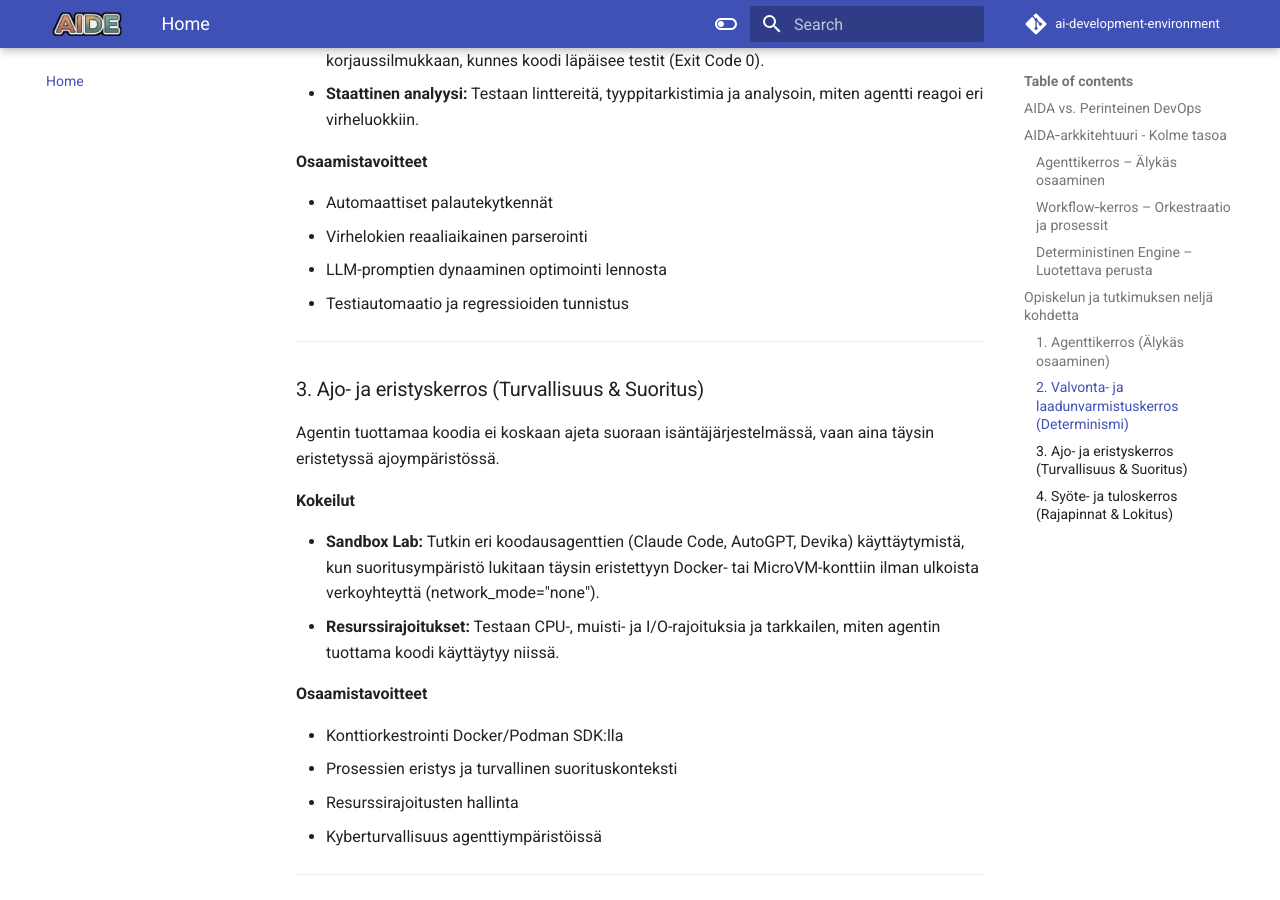
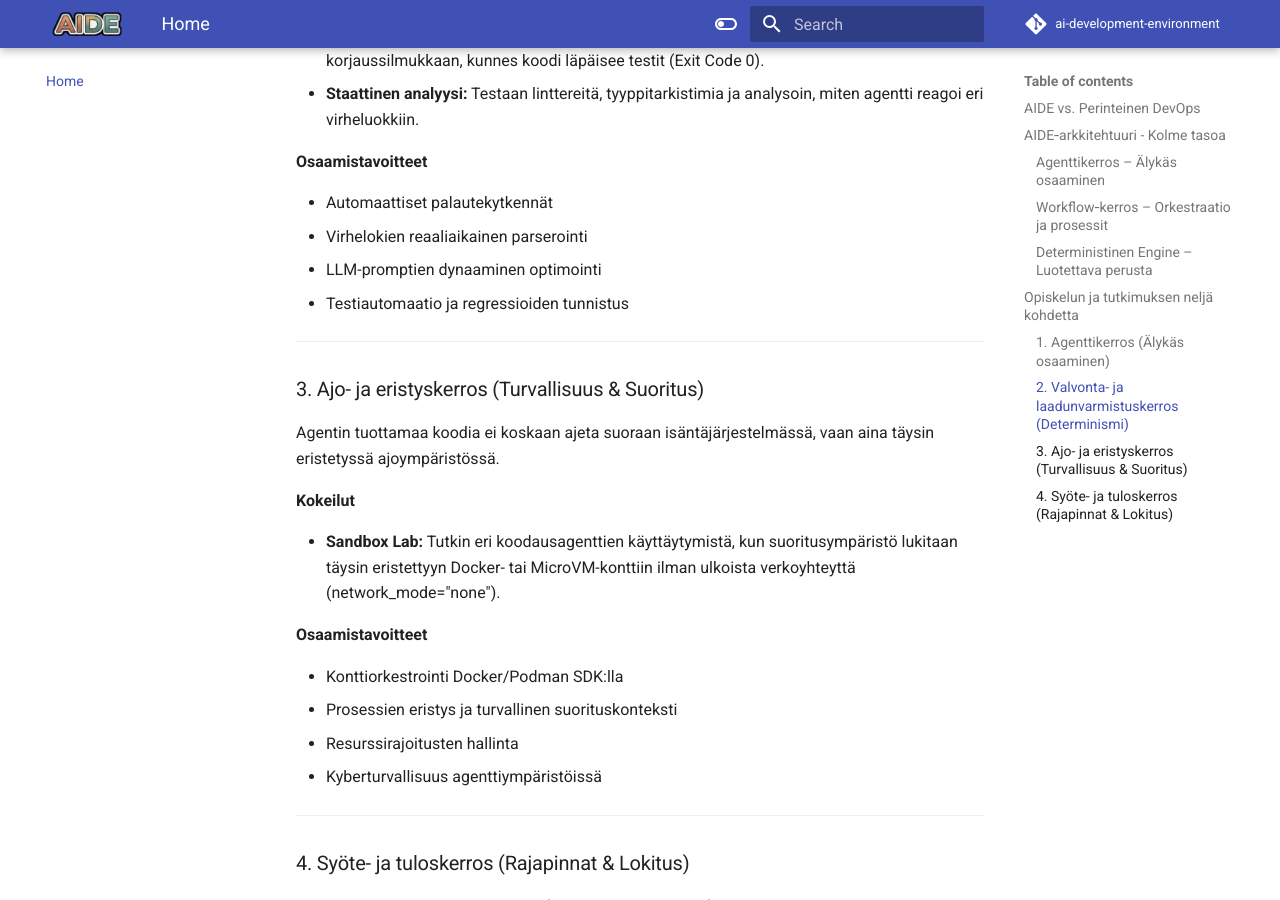
Before and after one commit to MipoRepo/ai-development-environment, an MkDocs documentation site: the page built from docs/index.md, in a window 1280 px wide and 900 px high, scrolled down 3257 px. Built offline with MkDocs 1.6.1 and Material for MkDocs 9.7.7, drawn with Linux system fonts in a browser that asks for light colours; comment, search, counter and statistics services are not loaded; some of the changed text lies outside the part shown.

Commit message:
Päivitys etusivuun

```diff
--- a/docs/index.md
+++ b/docs/index.md
@@ -11,13 +11,13 @@
 
 Tämä projekti toimii henkilökohtaisena opiskelu- ja tutkimusympäristönä.
 
-## AIDA vs. Perinteinen DevOps
+## AIDE vs. Perinteinen DevOps
 
 <div style="margin-bottom:2rem;width:100%;max-width:1600px">
   <img src="assets/images/aida-devops.jpg" alt="AI Development Environment - ympäristön yleiskuva" class="hero-image" style="width:100%;height:auto;border-radius:16px" />
 </div>
 
-## AIDA‑arkkitehtuuri - Kolme tasoa
+## AIDE‑arkkitehtuuri - Kolme tasoa
 <br>
 
 <div style="margin-bottom:2rem;width:100%;max-width:1600px">
@@ -70,7 +70,7 @@
 
 - Automaattiset palautekytkennät
 - Virhelokien reaaliaikainen parserointi
-- LLM-promptien dynaaminen optimointi lennosta
+- LLM-promptien dynaaminen optimointi
 - Testiautomaatio ja regressioiden tunnistus
 
 ---
@@ -80,8 +80,7 @@
 
 **Kokeilut**
 
-- **Sandbox Lab:** Tutkin eri koodausagenttien (Claude Code, AutoGPT, Devika) käyttäytymistä, kun suoritusympäristö lukitaan täysin eristettyyn Docker- tai MicroVM-konttiin ilman ulkoista verkoyhteyttä (network_mode="none").
-- **Resurssirajoitukset:** Testaan CPU-, muisti- ja I/O-rajoituksia ja tarkkailen, miten agentin tuottama koodi käyttäytyy niissä.
+- **Sandbox Lab:** Tutkin eri koodausagenttien käyttäytymistä, kun suoritusympäristö lukitaan täysin eristettyyn Docker- tai MicroVM-konttiin ilman ulkoista verkoyhteyttä (network_mode="none").
 
 **Osaamistavoitteet**
 
```
